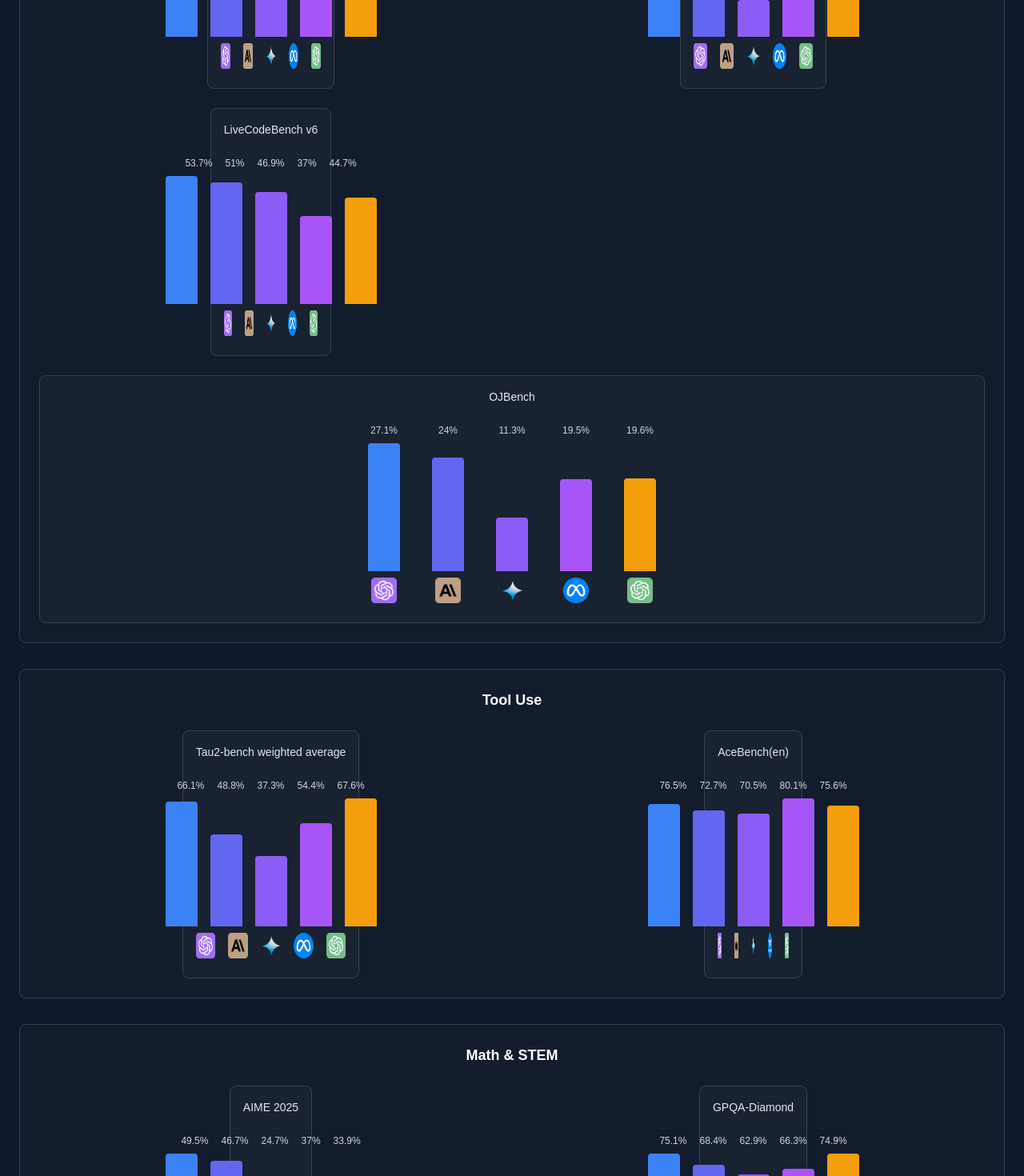
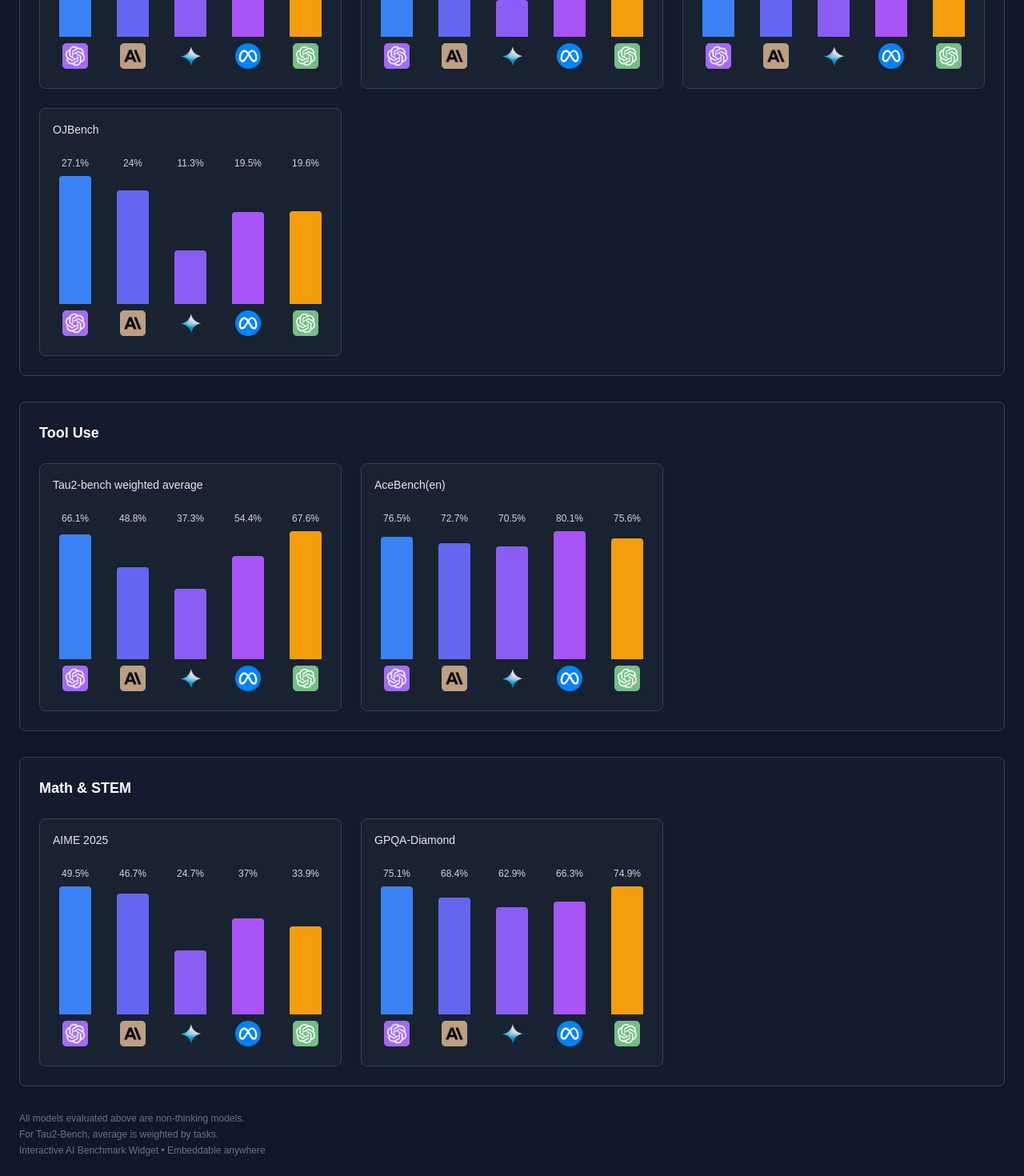
Before and after one commit to nfcrent/interactive_ai_benchmark, a Next.js app: page / in a window 1280 px wide. Shown: the part 300-1770 px from the top of the page at 80% size. Built offline with nearby package versions, Linux system fonts and the light colour scheme.

Commit message:
new stuff

```diff
--- a/app/page.tsx
+++ b/app/page.tsx
@@ -140,9 +140,9 @@ function Tooltip({ model, score, x, y, visible }: TooltipProps) {
 interface ChartProps {
   benchmark: BenchmarkData
   animated: boolean
-  wide?: boolean
 }
 
+// Model image file mapping based on your provided filenames
 const modelImageMap: { [key: string]: string } = {
   "GPT-4 Turbo": "/images/gpt-4 turbo.webp",
   "Claude-3.5 Sonnet": "/images/claude.webp",
@@ -151,7 +151,7 @@ const modelImageMap: { [key: string]: string } = {
   "GPT-4": "/images/gpt 4.webp",
 }
 
-function Chart({ benchmark, animated, wide }: ChartProps) {
+function Chart({ benchmark, animated }: ChartProps) {
   const [hoveredBar, setHoveredBar] = useState<string | null>(null)
   const [tooltipPos, setTooltipPos] = useState({ x: 0, y: 0 })
 
@@ -171,6 +171,7 @@ function Chart({ benchmark, animated, wide }: ChartProps) {
     setHoveredBar(null)
   }
 
+  // Function to get shortened model name for mobile
   const getShortName = (model: string) => {
     switch (model) {
       case "GPT-4 Turbo":
@@ -191,13 +192,12 @@ function Chart({ benchmark, animated, wide }: ChartProps) {
   const CHART_HEIGHT = 160
 
   return (
-    <div
-      className={`bg-gray-800/50 rounded-lg p-3 sm:p-4 border border-gray-700 flex flex-col items-center
-        ${wide ? "xl:col-span-2 w-full" : ""}`}
-      style={wide ? { minWidth: 0 } : {}}
-    >
-      <h3 className="text-xs sm:text-sm font-medium text-gray-200 mb-4 leading-tight text-center">{benchmark.name}</h3>
-      <div className="relative" style={{ height: `${CHART_HEIGHT + 80}px`, width: '100%' }}>
+    <div className="bg-gray-800/50 rounded-lg p-3 sm:p-4 border border-gray-700">
+      <h3 className="text-xs sm:text-sm font-medium text-gray-200 mb-4 leading-tight">{benchmark.name}</h3>
+
+      {/* Chart area with increased height for better spacing */}
+      <div className="relative" style={{ height: `${CHART_HEIGHT + 80}px` }}>
+        {/* Score labels positioned higher up with more space */}
         <div className="absolute top-0 left-0 right-0 flex justify-center gap-2 sm:gap-3 md:gap-4 h-8">
           {models.map((model) => {
             const score = benchmark.scores[model]
@@ -208,12 +208,14 @@ function Chart({ benchmark, animated, wide }: ChartProps) {
             )
           })}
         </div>
+
+        {/* Bars positioned with more space from labels */}
         <div
           className="absolute left-0 right-0 flex justify-center gap-2 sm:gap-3 md:gap-4"
           style={{
             height: `${CHART_HEIGHT}px`,
-            top: "32px",
-            bottom: "48px",
+            top: "32px", // More space from percentage labels
+            bottom: "48px", // Space for model names
           }}
         >
           {models.map((model) => {
@@ -246,15 +248,19 @@ function Chart({ benchmark, animated, wide }: ChartProps) {
             )
           })}
         </div>
+
+        {/* Model images positioned at bottom with proper spacing */}
         <div className="absolute bottom-0 left-0 right-0 flex justify-center gap-2 sm:gap-3 md:gap-4 h-12">
           {models.map((model) => (
             <div key={`${model}-name`} className="flex-1 text-center max-w-[4rem] flex items-center justify-center">
+              {/* Show image on all screens, fallback to short text on error */}
               <img
                 src={modelImageMap[model]}
                 alt={model}
                 className="h-8 w-auto mx-auto"
                 style={{ maxHeight: 32 }}
                 onError={(e) => {
+                  // fallback to text if image fails to load
                   e.currentTarget.style.display = "none"
                   const fallback = e.currentTarget.nextElementSibling as HTMLElement
                   if (fallback) fallback.style.display = "block"
@@ -270,6 +276,7 @@ function Chart({ benchmark, animated, wide }: ChartProps) {
           ))}
         </div>
       </div>
+
       <Tooltip
         model={hoveredBar || ""}
         score={hoveredBar ? benchmark.scores[hoveredBar] : 0}
@@ -289,15 +296,9 @@ export default function AIBenchmarkWidget() {
     return () => clearTimeout(timer)
   }, [])
 
-  // Mark OJBench as wide
-  const agenticBenchmarks = benchmarkData["Agentic and Competitive Coding"].map((b) =>
-    b.name === "OJBench" ? { ...b, wide: true } : { ...b, wide: false }
-  )
-  const toolBenchmarks = benchmarkData["Tool Use"]
-  const mathBenchmarks = benchmarkData["Math & STEM"]
-
   return (
-    <div className="min-h-screen bg-slate-900 relative overflow-hidden flex flex-col items-center">
+    <div className="min-h-screen bg-slate-900 relative overflow-hidden">
+      {/* Dotted grid background */}
       <div
         className="absolute inset-0 opacity-20"
         style={{
@@ -306,41 +307,35 @@ export default function AIBenchmarkWidget() {
         }}
       />
 
-      <div className="relative z-10 p-3 sm:p-4 md:p-6 max-w-7xl mx-auto w-full flex flex-col items-center">
-        <div className="space-y-4 sm:space-y-6 md:space-y-8 w-full flex flex-col items-center">
+      <div className="relative z-10 p-3 sm:p-4 md:p-6 max-w-7xl mx-auto">
+        <div className="space-y-4 sm:space-y-6 md:space-y-8">
           {/* Agentic and Competitive Coding Section */}
-          <div className="bg-gray-800/30 rounded-lg border border-gray-700 p-3 sm:p-4 md:p-6 w-full flex flex-col items-center">
-            <h2 className="text-base sm:text-lg font-semibold text-white mb-4 sm:mb-6 text-center">
+          <div className="bg-gray-800/30 rounded-lg border border-gray-700 p-3 sm:p-4 md:p-6">
+            <h2 className="text-base sm:text-lg font-semibold text-white mb-4 sm:mb-6">
               Agentic and Competitive Coding
             </h2>
-            <div className="grid grid-cols-1 sm:grid-cols-2 xl:grid-cols-2 gap-6 w-full justify-items-center">
-              <Chart key={agenticBenchmarks[0].name} benchmark={agenticBenchmarks[0]} animated={animated} />
-              <Chart key={agenticBenchmarks[1].name} benchmark={agenticBenchmarks[1]} animated={animated} />
-              <Chart key={agenticBenchmarks[2].name} benchmark={agenticBenchmarks[2]} animated={animated} />
-              {/* OJBench as wide, spans 2 columns on xl */}
-              <Chart key={agenticBenchmarks[3].name} benchmark={agenticBenchmarks[3]} animated={animated} wide />
+            <div className="grid grid-cols-1 sm:grid-cols-2 xl:grid-cols-3 gap-6">
+              {benchmarkData["Agentic and Competitive Coding"].map((benchmark) => (
+                <Chart key={benchmark.name} benchmark={benchmark} animated={animated} />
+              ))}
             </div>
           </div>
 
           {/* Tool Use Section */}
-          <div className="bg-gray-800/30 rounded-lg border border-gray-700 p-3 sm:p-4 md:p-6 w-full flex flex-col items-center">
-            <h2 className="text-base sm:text-lg font-semibold text-white mb-4 sm:mb-6 text-center">
-              Tool Use
-            </h2>
-            <div className="grid grid-cols-1 sm:grid-cols-2 xl:grid-cols-2 gap-6 w-full justify-items-center">
-              {toolBenchmarks.map((benchmark) => (
+          <div className="bg-gray-800/30 rounded-lg border border-gray-700 p-3 sm:p-4 md:p-6">
+            <h2 className="text-base sm:text-lg font-semibold text-white mb-4 sm:mb-6">Tool Use</h2>
+            <div className="grid grid-cols-1 sm:grid-cols-2 xl:grid-cols-3 gap-6">
+              {benchmarkData["Tool Use"].map((benchmark) => (
                 <Chart key={benchmark.name} benchmark={benchmark} animated={animated} />
               ))}
             </div>
           </div>
 
           {/* Math & STEM Section */}
-          <div className="bg-gray-800/30 rounded-lg border border-gray-700 p-3 sm:p-4 md:p-6 w-full flex flex-col items-center">
-            <h2 className="text-base sm:text-lg font-semibold text-white mb-4 sm:mb-6 text-center">
-              Math & STEM
-            </h2>
-            <div className="grid grid-cols-1 sm:grid-cols-2 xl:grid-cols-2 gap-6 w-full justify-items-center">
-              {mathBenchmarks.map((benchmark) => (
+          <div className="bg-gray-800/30 rounded-lg border border-gray-700 p-3 sm:p-4 md:p-6">
+            <h2 className="text-base sm:text-lg font-semibold text-white mb-4 sm:mb-6">Math & STEM</h2>
+            <div className="grid grid-cols-1 sm:grid-cols-2 xl:grid-cols-3 gap-6">
+              {benchmarkData["Math & STEM"].map((benchmark) => (
                 <Chart key={benchmark.name} benchmark={benchmark} animated={animated} />
               ))}
             </div>
@@ -348,7 +343,7 @@ export default function AIBenchmarkWidget() {
         </div>
 
         {/* Footer */}
-        <div className="mt-6 sm:mt-8 text-xs text-gray-500 space-y-1 text-center w-full">
+        <div className="mt-6 sm:mt-8 text-xs text-gray-500 space-y-1 text-center sm:text-left">
           <p>All models evaluated above are non-thinking models.</p>
           <p>For Tau2-Bench, average is weighted by tasks.</p>
           <p>Interactive AI Benchmark Widget • Embeddable anywhere</p>
```
